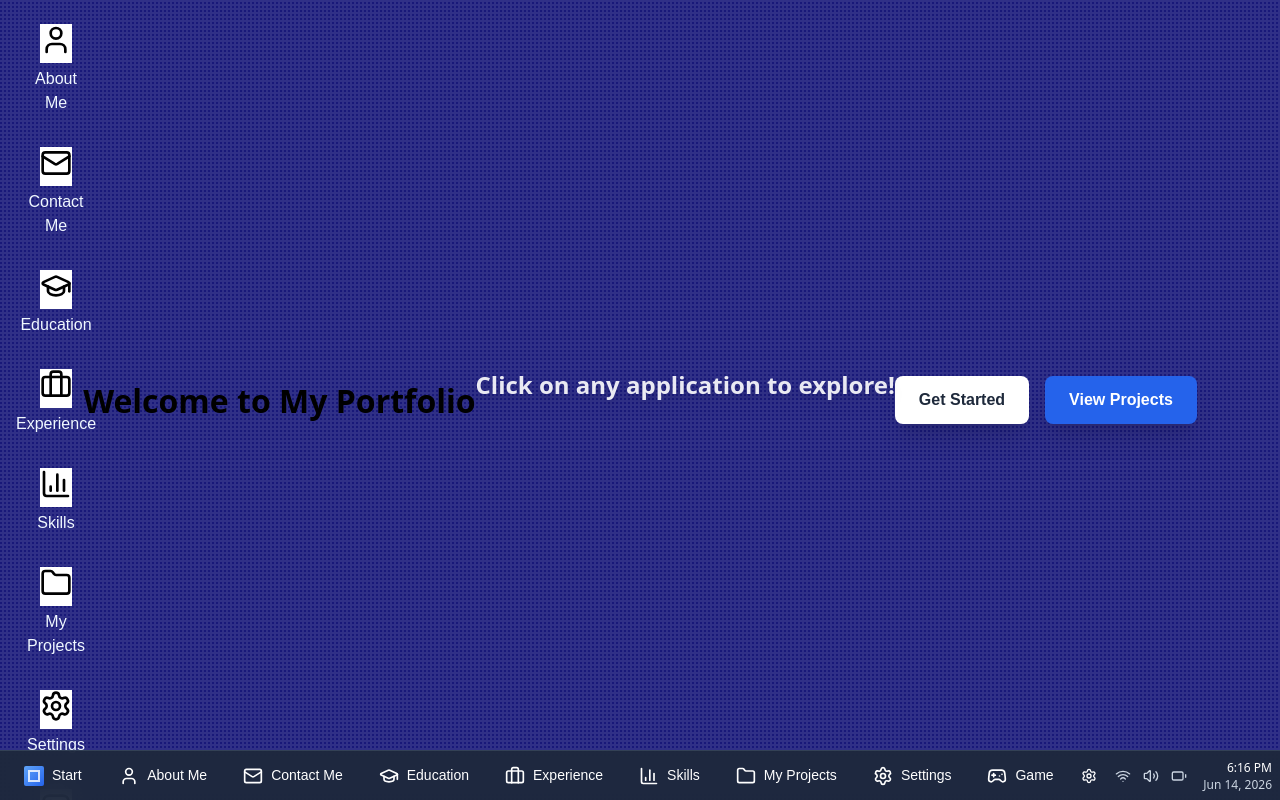
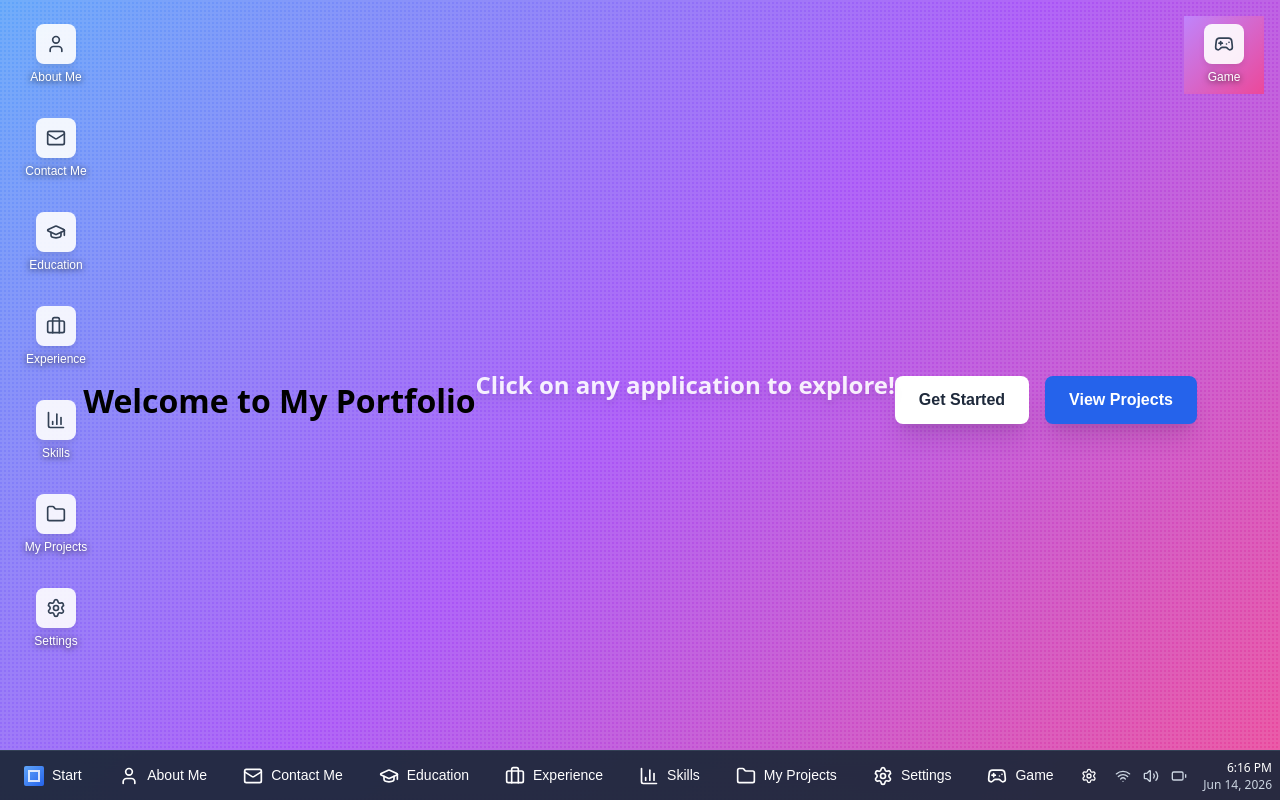
Before and after one commit to nrasam/Portfolio, a React app: page / in a window 1280 px wide. Built offline with nearby package versions, Linux system fonts and the light colour scheme; the HTML template or start-up script is replaced by a standard one.

Commit message:
- Added a desktop background - Polished Desktop Shortcuts - Started on Game corner

```diff
--- a/src/App.jsx
+++ b/src/App.jsx
@@ -75,6 +75,33 @@ const shortcutItems = [
     content: <p>Game</p>,
   },
 ];
+
+// Theme config
+const themeConfigs = {
+  default: {
+    background:
+      "linear-gradient(135deg, #60a5fa 0%, #a855f7 50%, #ec4899 100%)",
+    wallpaper: null,
+  },
+  fantasy: {
+    background:
+      "linear-gradient(135deg, #60a5fa 0%, #a855f7 50%, #ec4899 100%)",
+    wallpaper:
+      "https://images.unsplash.com/photo-1683660107861-c555be9775b9?crop=entropy&cs=tinysrgb&fit=max&fm=jpg&ixid=M3w3Nzg4Nzd8MHwxfHNlYXJjaHwxfHxmYW50YXN5JTIwY2FzdGxlJTIwbWVkaWV2YWx8ZW58MXx8fHwxNzY4OTMyMTA4fDA&ixlib=rb-4.1.0&q=80&w=1080&utm_source=figma&utm_medium=referral", // fantasy castle
+  },
+  cyberpunk: {
+    background:
+      "linear-gradient(135deg, #60a5fa 0%, #a855f7 50%, #ec4899 100%)",
+    wallpaper:
+      "https://images.unsplash.com/photo-1641650265007-b2db704cd9f3?crop=entropy&cs=tinysrgb&fit=max&fm=jpg&ixid=M3w3Nzg4Nzd8MHwxfHNlYXJjaHwxfHxjeWJlcnB1bmslMjBuZW9uJTIwY2l0eXxlbnwxfHx8fDE3Njg5MjgzNDh8MA&ixlib=rb-4.1.0&q=80&w=1080&utm_source=figma&utm_medium=referral", // neon city
+  },
+  kittens: {
+    background:
+      "linear-gradient(135deg, #60a5fa 0%, #a855f7 50%, #ec4899 100%)",
+    wallpaper:
+      "https://images.unsplash.com/photo-1570824104453-508955ab713e?crop=entropy&cs=tinysrgb&fit=max&fm=jpg&ixid=M3w3Nzg4Nzd8MHwxfHNlYXJjaHwxfHxjdXRlJTIwa2l0dGVuc3xlbnwxfHx8fDE3Njg5MzIxMDh8MA&ixlib=rb-4.1.0&q=80&w=1080&utm_source=figma&utm_medium=referral", // cute kittens
+  },
+};
 
 function App() {
   // Represents the open windows; if a window is not open, it will not show up in the array
@@ -158,6 +185,7 @@ function App() {
         shortcuts={shortcutItems}
         onShortcutClick={handleShortcutClick}
         theme={theme}
+        themeConfig={themeConfigs[theme]}
       />
 
       {openWindows.map((window) => {
--- a/src/components/Desktop/Desktop.jsx
+++ b/src/components/Desktop/Desktop.jsx
@@ -4,39 +4,20 @@ import { useRef } from "react";
 
 import { Gamepad2 } from "lucide-react";
 
-function Desktop({ shortcuts, onShortcutClick, theme }) {
+function Desktop({ shortcuts, onShortcutClick, theme, themeConfig }) {
   const desktopRef = useRef(null);
 
   return (
     <div ref={desktopRef} className={styles.desktop}>
-      <div
-        className={styles.wallpaper}
-        style={{
-          // backgroundImage: `url(${themeConfigs[theme].wallpaper})`,
-          opacity: 0.4,
-        }}
-      ></div>
-      <div className={styles.bgPattern}>
+      {themeConfig.wallpaper && (
         <div
-          className={styles.bgPatternInner}
+          className={styles.wallpaper}
           style={{
-            backgroundImage: `repeating-linear-gradient(
-                      0deg,
-                      transparent,
-                      transparent 2px,
-                      white 2px,
-                      white 4px
-                    ),
-                    repeating-linear-gradient(
-                      90deg,
-                      transparent,
-                      transparent 2px,
-                      white 2px,
-                      white 4px
-                    )`,
+            backgroundImage: `url(${themeConfig.wallpaper})`,
           }}
-        />
-      </div>
+        ></div>
+      )}
+      <div className={styles.bgPattern}></div>
       <div className={styles.welcomeContainer}>
         <h1 className={styles.welcomeHeader}>Welcome to My Portfolio</h1>
         <h2 className={styles.welcomeSubheader}>
@@ -48,7 +29,7 @@ function Desktop({ shortcuts, onShortcutClick, theme }) {
         </div>
       </div>
       <div className={styles.shortcutContainer}>
-        {shortcuts.map((shortcut) => (
+        {shortcuts.slice(0, 7).map((shortcut) => (
           <Shortcut
             key={shortcut.id}
             label={shortcut.label}
@@ -59,14 +40,16 @@ function Desktop({ shortcuts, onShortcutClick, theme }) {
           />
         ))}
       </div>
-      {/* <Shortcut
-        className={styles.gameShortcut}
-        label="Game"
-        emoji="🎮"
-        onClick={() => onShortcutClick(8)}
-        theme={theme}
-        icon={Gamepad2}
-      /> */}
+      {/* Lesson learned: Don't give a component ClassName */}
+      <div className={styles.gameShortcut}>
+        <Shortcut
+          label={shortcuts[7].label}
+          emoji={shortcuts[7].emoji}
+          onClick={() => onShortcutClick(8)}
+          theme={theme}
+          icon={shortcuts[7].icon}
+        />
+      </div>
     </div>
   );
 }
--- a/src/components/Desktop/Desktop.module.css
+++ b/src/components/Desktop/Desktop.module.css
@@ -1,6 +1,6 @@
-.desktop {
-  flex: 1;
-  background-color: rgb(24, 24, 121);
+[data-theme="default"] .desktop {
+  /* flex: 1; */
+  background: linear-gradient(135deg, #60a5fa 0%, #a855f7 50%, #ec4899 100%);
   overflow: hidden;
   position: relative;
 
@@ -9,17 +9,35 @@
 }
 
 .wallpaper {
+  position: absolute;
+  /* stretch to fill the edges of desktop */
+  inset: 0;
+  background-size: cover;
+  background-position: center;
+  opacity: 0.4;
 }
 
 .bgPattern {
   position: absolute;
   inset: 0;
   opacity: 0.1;
-}
-
-.bgPatternInner {
-  position: absolute;
-  inset: 0;
+  /* Gives dotted overlay pattern */
+  /* https://youtu.be/4kWHW7da4U8?si=-3cukNa-SSRZcq71 */
+  background-image:
+    repeating-linear-gradient(
+      0deg,
+      transparent,
+      transparent 2px,
+      white 2px,
+      white 4px
+    ),
+    repeating-linear-gradient(
+      90deg,
+      transparent,
+      transparent 2px,
+      white 2px,
+      white 4px
+    );
 }
 
 .shortcutContainer {
@@ -85,6 +103,7 @@
 
 .gameShortcut {
   position: absolute;
-  top: 10rem;
-  right: 500px;
+  top: 1rem;
+  right: 1rem;
+  background: linear-gradient(135deg, #c084fc, #ec4899);
 }
--- a/src/components/Shortcut/Shortcut.jsx
+++ b/src/components/Shortcut/Shortcut.jsx
@@ -4,9 +4,9 @@ function Shortcut({ label, emoji, onClick, theme, icon: Icon }) {
   return (
     <button type="button" className={styles.shortcut} onDoubleClick={onClick}>
       <div className={styles.iconContainer}>
-        {theme === "default" ? <Icon size={32} /> : <span>{emoji}</span>}
+        {theme === "default" ? <Icon size={20} /> : <span>{emoji}</span>}
       </div>
-      <p className={styles.label}>{label}</p>
+      <span className={styles.label}>{label}</span>
     </button>
   );
 }
--- a/src/components/Shortcut/Shortcut.module.css
+++ b/src/components/Shortcut/Shortcut.module.css
@@ -8,6 +8,7 @@
   background: transparent;
   border: none;
   cursor: pointer;
+  /* Transitions hover background */
   transition: background-color 150ms;
   width: 5rem;
 }
@@ -16,11 +17,34 @@
   background: rgba(37, 99, 235, 0.4);
 }
 
+.shortcut:hover .iconContainer {
+  /* Pop up icon from within the icon container */
+  transform: scale(1.1);
+}
+
 [data-theme="default"] .iconContainer {
-  background-color: white;
+  width: 2.5rem;
+  height: 2.5rem;
+  display: flex;
+  align-items: center;
+  justify-content: center;
+  box-shadow: 0 4px 6px -1px rgba(0, 0, 0, 0.1);
+  transition: transform 150ms;
+
+  background: rgba(255, 255, 255, 0.9);
+  border-radius: 8px;
+  color: #334155;
 }
 
 [data-theme="default"] .label {
-  color: aliceblue;
+  font-size: 0.75rem;
+  font-weight: 500;
   text-align: center;
+  color: white;
+  /* Helps text stand out */
+  /* drop-shadow follows the actual shape of the content,
+    meaning for text, it hugs the letters themselves rather
+    than drawing a shadow behind a rectangle */
+  /* drop-shadow(horizontal offset, vertical offset, blur radius, color)  */
+  filter: drop-shadow(0 1px 3px rgba(0, 0, 0, 0.8));
 }
--- a/src/components/Window/Window.module.css
+++ b/src/components/Window/Window.module.css
@@ -28,6 +28,8 @@
     var(--ribbon-gradient-mid2) 51%,
     var(--ribbon-gradient-end) 100%
   );
+
+  cursor: move;
 }
 
 .ribbon p {
```
